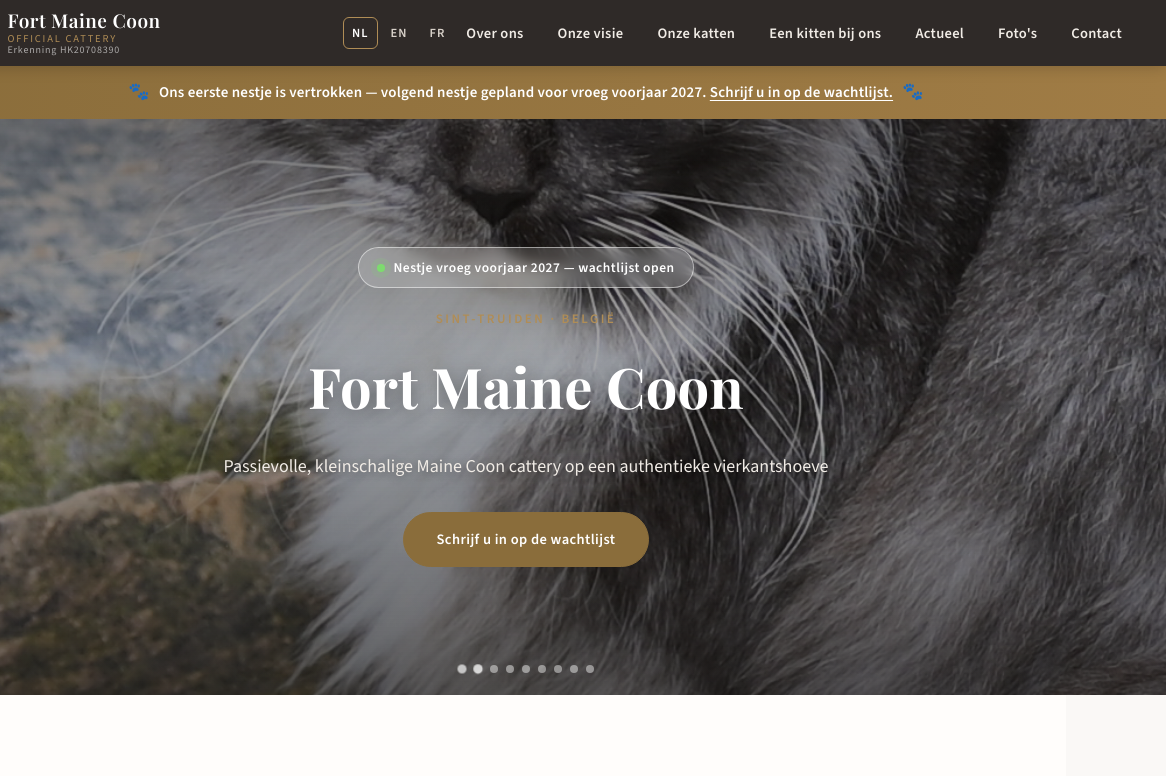
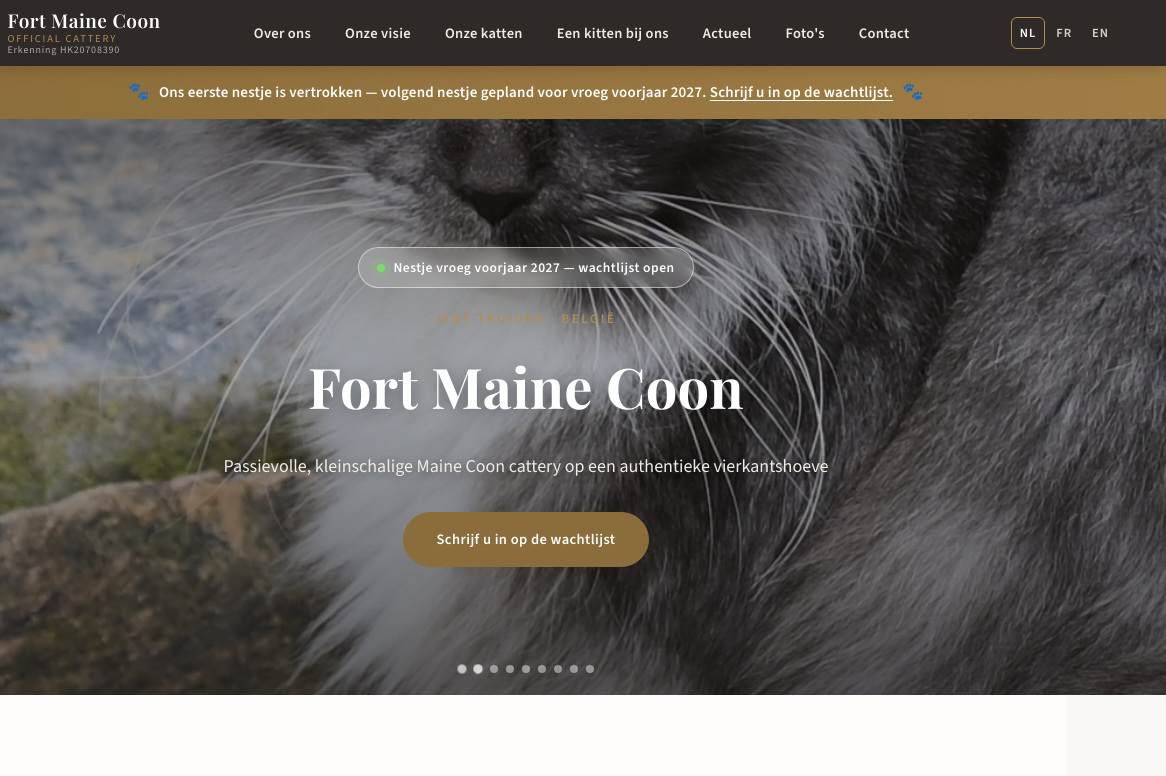
Before and after one commit to fortgroen/fortmainecoon, a plain HTML site: page index.html in a window 1280 px wide. Shown: the top 776 px of the page, 114-1280 px from the left. Drawn offline with nearby package versions, Linux system fonts and the light colour scheme; a web font is replaced by a local one.

Commit message:
Add files via upload

```diff
--- a/index.html
+++ b/index.html
@@ -33,8 +33,6 @@
         <span class="hk-number">Erkenning HK20708390</span>
       </span>
     </a>
-    <div class="lang-switch" aria-label="Language"><a href="./" hreflang="nl" lang="nl" class="active">NL</a><a href="en.html" hreflang="en" lang="en">EN</a><a href="fr.html" hreflang="fr" lang="fr">FR</a></div>
-    <button class="menu-toggle" id="menuToggle" aria-label="Menu" aria-expanded="false">&#9776;</button>
     <nav class="main-nav" id="mainNav">
       <a href="#over">Over ons</a>
       <a href="#visie">Onze visie</a>
@@ -44,6 +42,8 @@
       <a href="#fotos">Foto's</a>
       <a href="#contact">Contact</a>
     </nav>
+    <div class="lang-switch" aria-label="Language"><a href="./" hreflang="nl" lang="nl" class="active">NL</a><a href="fr.html" hreflang="fr" lang="fr">FR</a><a href="en.html" hreflang="en" lang="en">EN</a></div>
+    <button class="menu-toggle" id="menuToggle" aria-label="Menu" aria-expanded="false">&#9776;</button>
   </div>
 </header>
 
--- a/style.css
+++ b/style.css
@@ -990,7 +990,7 @@ footer{
 /* ============ FOOTER ============ */
 
 /* ============ TAALKEUZE ============ */
-.lang-switch{display:flex;gap:4px;align-items:center;margin-left:auto;margin-right:12px;}
+.lang-switch{display:flex;gap:2px;align-items:center;margin-left:8px;margin-right:4px;}
 .lang-switch a{color:#d9d2ca;text-decoration:none;font-size:12.5px;font-weight:600;letter-spacing:1px;padding:4px 8px;border-radius:6px;border:1px solid transparent;}
 .lang-switch a:hover{color:#fff;}
 .lang-switch a.active{color:#fff;border-color:var(--gold-light);}
```
Also changed, not shown: en.html (+2 -2 lines), fr.html (+2 -2 lines).
